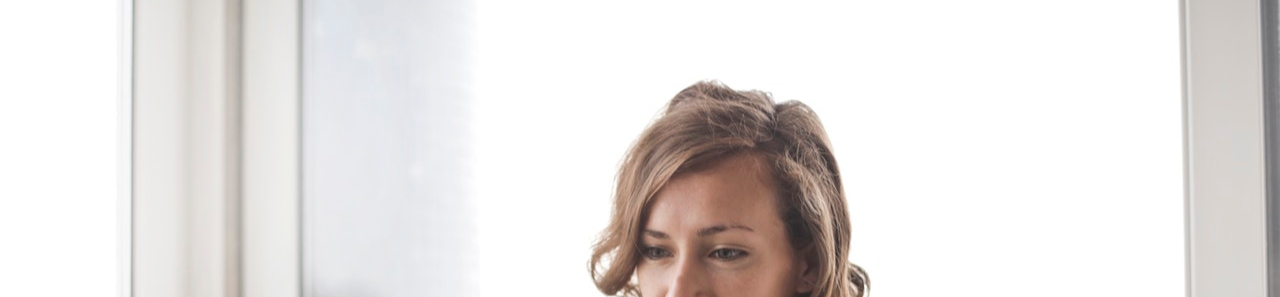
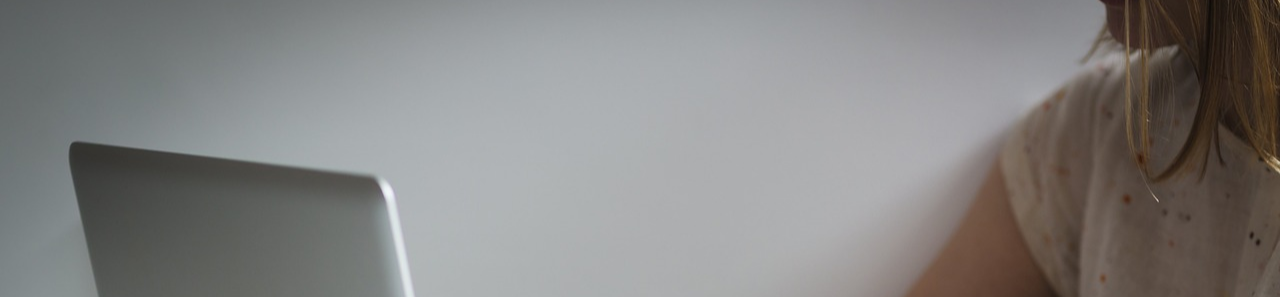
Before and after one commit to healthyatorfiles/zurg, a plain HTML site: page index.html in a window 1280 px wide. Shown: the top 297 px of the page. Drawn offline with Linux system fonts and the light colour scheme.

Commit message:
Update style.css

```diff
--- a/assets/css/style.css
+++ b/assets/css/style.css
@@ -244,7 +244,7 @@ body {
 .hero-home {
   padding: 300px 0 150px 0;
 	background: linear-gradient(to right, rgba(106, 17, 203, 0.95), rgba(37, 117, 252, 0.95)), url(../images/world-map.png) no-repeat center center;
-  background: url(../img/content/226.jpeg) no-repeat center center;
+  background: url(../img/content/227.jpg) no-repeat center center;
 	background-size: cover;
 }
 
```
